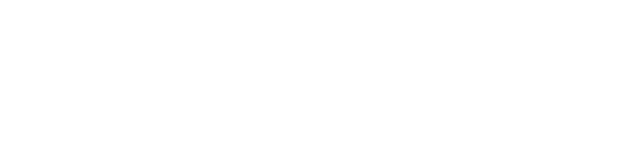
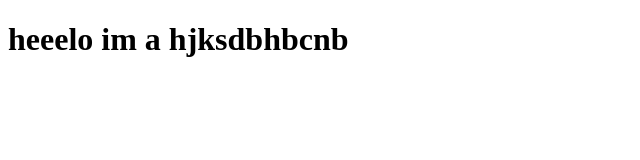
Before and after one commit to pranilveer/18jan, a plain HTML site: page index.html in a window 1280 px wide. Shown: the whole page, without its empty margins (0-640 px from the left). Drawn offline with Linux system fonts and the light colour scheme.

Commit message:
change index igain

```diff
--- a/index.html
+++ b/index.html
@@ -7,6 +7,6 @@
     <title>Document</title>
 </head>
 <body>
-
+    <h1> heeelo im a hjksdbhbcnb</h1>
 </body>
 </html>
```
Also changed, not shown: new.txt (added).
